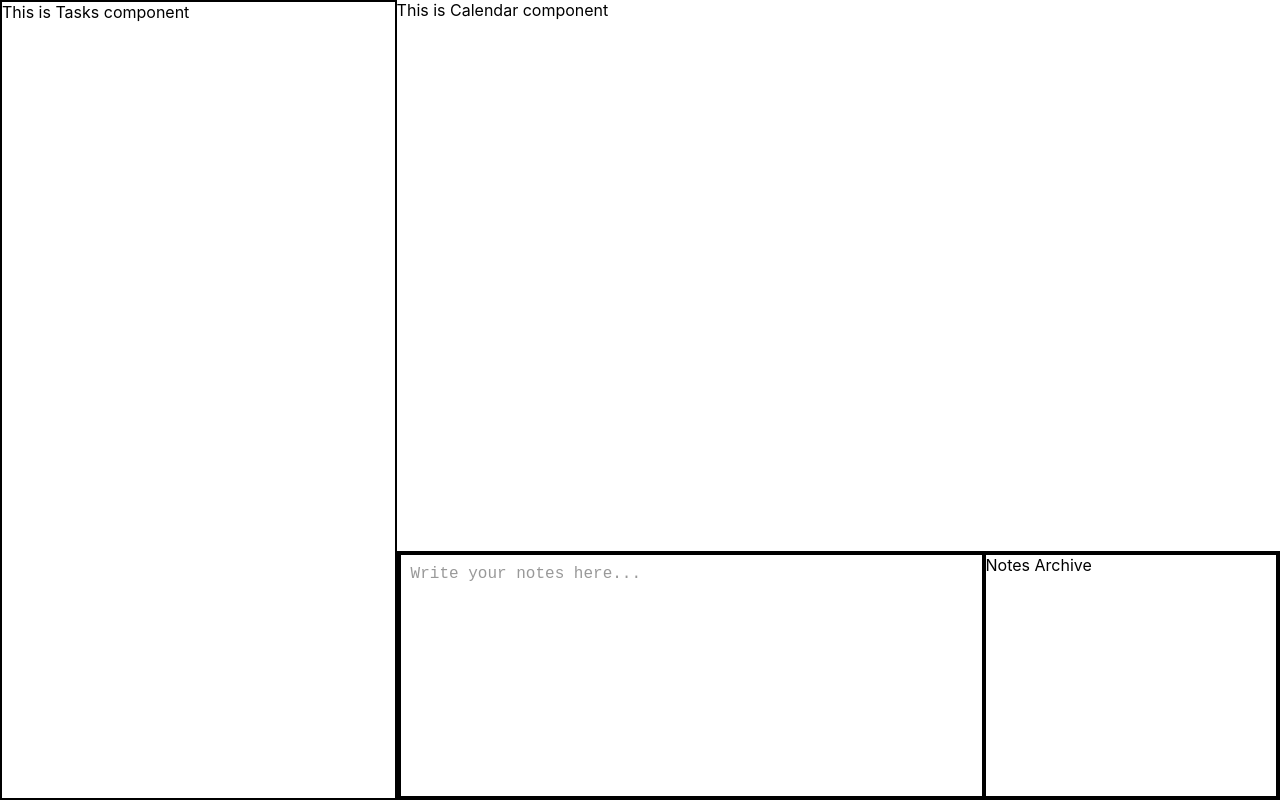
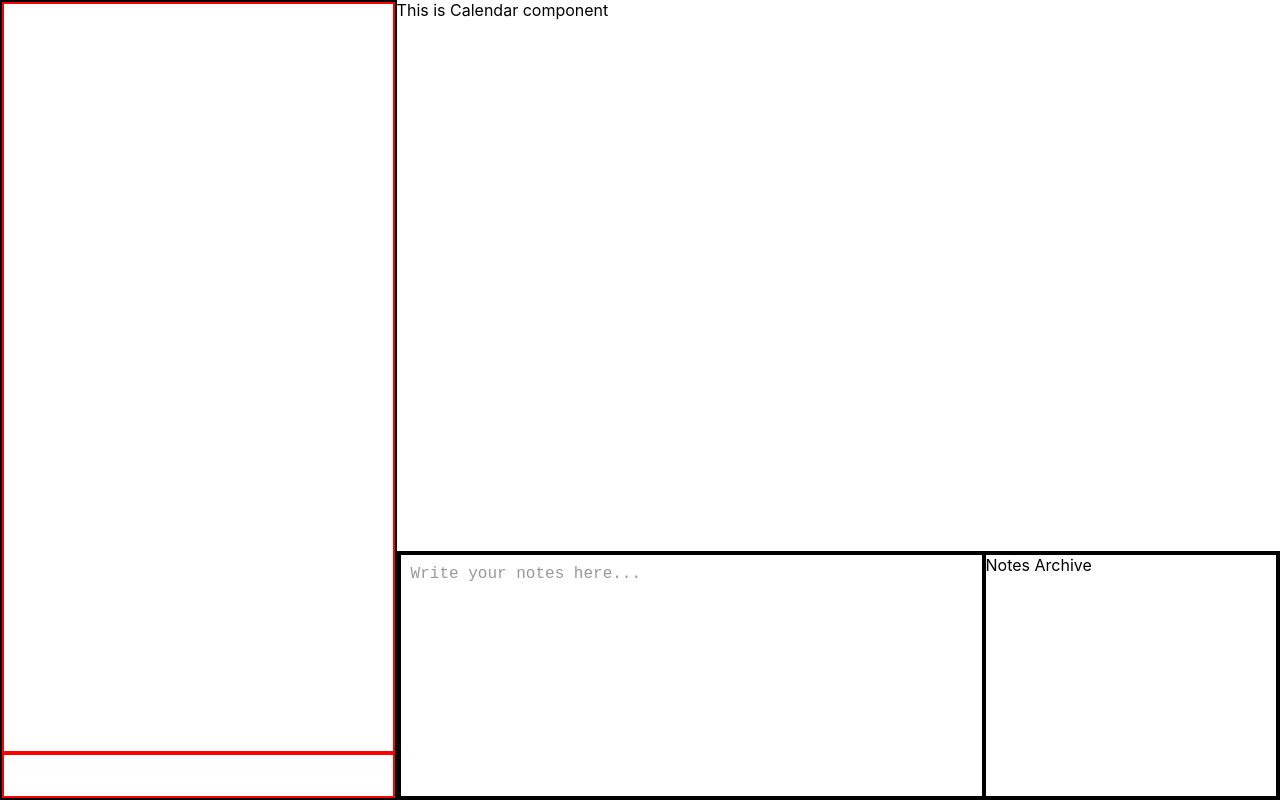
Before and after one commit to this-is-judith/weekly-planner, a React (Create React App) app: page / in a window 1280 px wide. Built offline with nearby package versions, Linux system fonts and the light colour scheme.

Commit message:
structure tasks main and archive layout

```diff
--- a/src/Components/Tasks.jsx
+++ b/src/Components/Tasks.jsx
@@ -1,7 +1,15 @@
 import React from "react";
+import "./tasks.css";
 
 function Tasks() {
-  return <div>This is Tasks component</div>;
+  return (
+    <>
+      <div className="tasks-parent">
+        <div className="tasks-component tasks-main"></div>
+        <div className="tasks-component tasks-archive"></div>
+      </div>
+    </>
+  );
 }
 
 export default Tasks;
--- /dev/null
+++ b/src/Components/tasks.css
@@ -0,0 +1,14 @@
+.tasks-parent {
+  display: flex;
+  flex-direction: column;
+  height: 100%;
+}
+
+.tasks-component {
+  border: 2px solid red;
+  flex: 18;
+}
+
+.tasks-archive {
+  flex: 1;
+}
```
